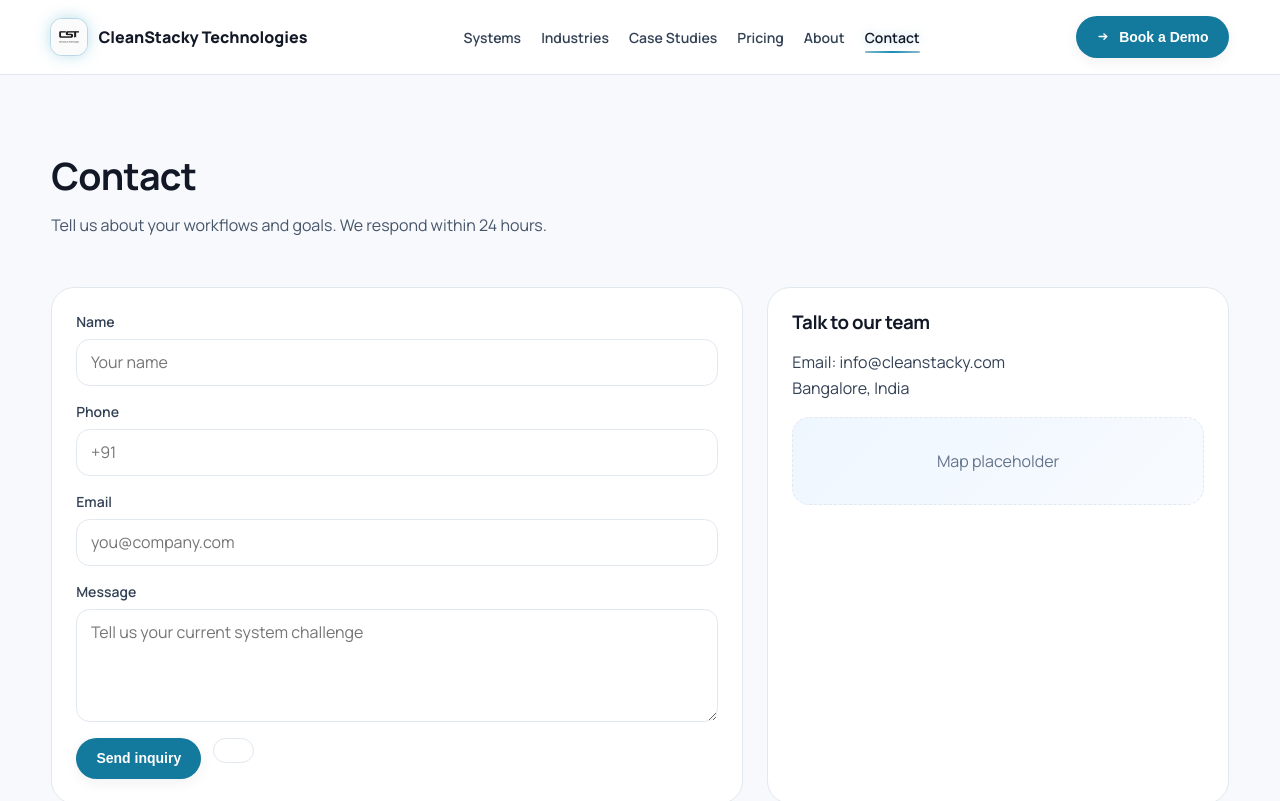
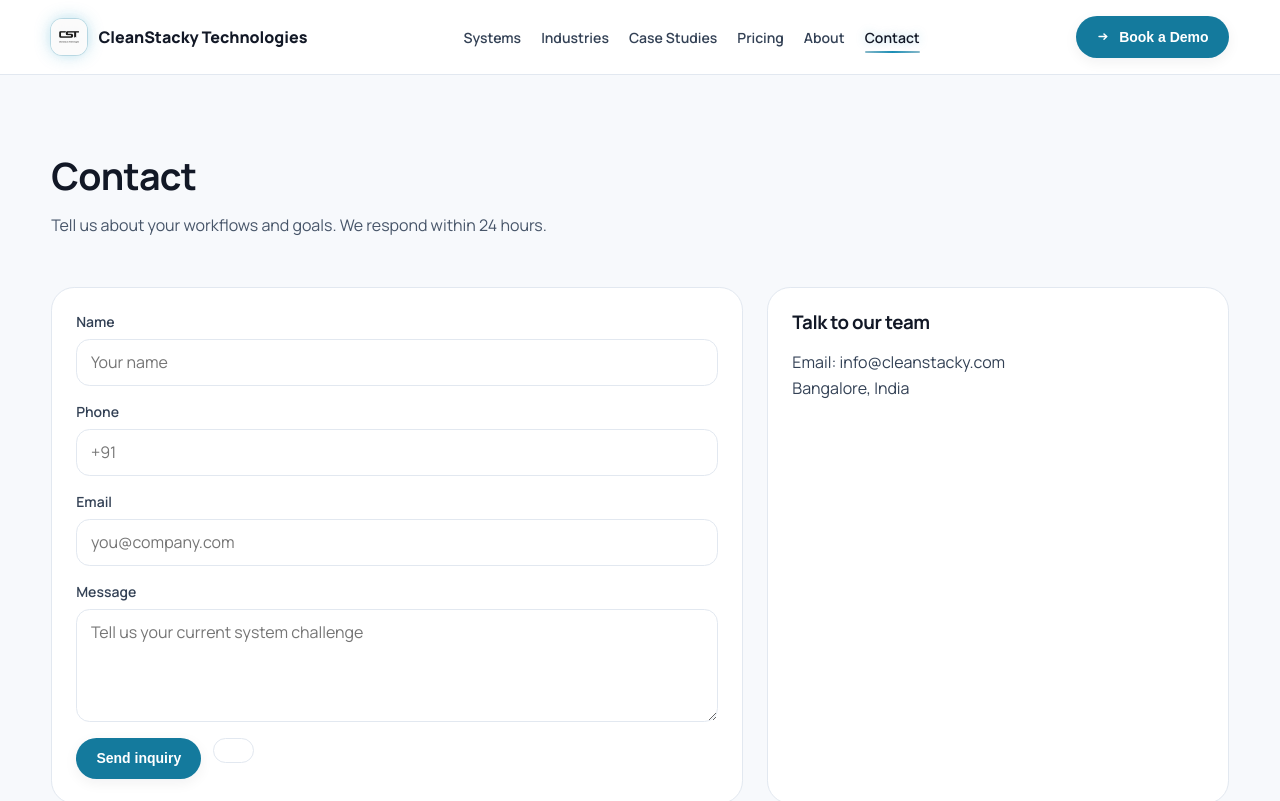
Before and after one commit to tejus-dev/cleanStackyTechnologies, an Angular app: page /contact in a window 1280 px wide. Shown: the top 801 px of the page. Built offline with nearby package versions, Linux system fonts and the light colour scheme.

Commit message:
Remove contact map placeholder

```diff
--- a/src/app/pages/contact/contact.page.html
+++ b/src/app/pages/contact/contact.page.html
@@ -15,7 +15,6 @@
       <h3>Talk to our team</h3>
       <p>Email: info@cleanstacky.com</p>
       <p>Bangalore, India</p>
-      <div class="map-placeholder" aria-label="Map placeholder">Map placeholder</div>
     </aside>
   </div>
 
--- a/src/app/pages/contact/contact.page.scss
+++ b/src/app/pages/contact/contact.page.scss
@@ -27,16 +27,6 @@
   margin: 0 0 var(--space-4);
 }
 
-.map-placeholder {
-  margin-top: var(--space-4);
-  border-radius: var(--radius-xl);
-  border: 1px dashed var(--color-line);
-  padding: var(--space-8);
-  text-align: center;
-  color: var(--color-ink-500);
-  background: linear-gradient(135deg, #eef6ff, #f8fbff);
-}
-
 .toast {
   margin-top: var(--space-4);
   border: 1px solid color-mix(in srgb, var(--color-accent-600), white 50%);
```
